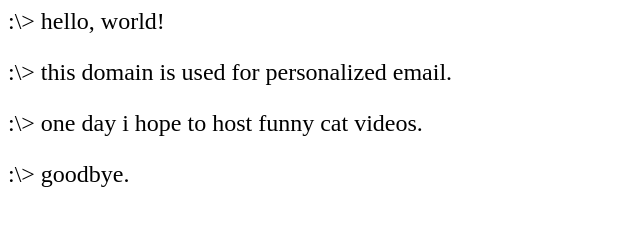
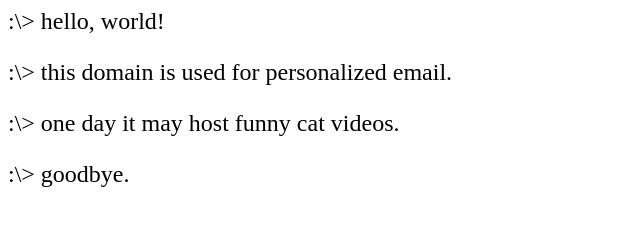
Before and after one commit to haltncatchfire/haltncatchfire.github.io, a plain HTML site: page index.html in a window 1280 px wide. Shown: the whole page, without its empty margins (0-640 px from the left). Drawn offline with Linux system fonts and the light colour scheme.

Commit message:
Update index.html

```diff
--- a/index.html
+++ b/index.html
@@ -5,7 +5,7 @@
 <body>
   <p>:\> hello, world!</p>
   <p>:\> this domain is used for personalized email.</p>
-  <p>:\> one day i hope to host funny cat videos.</p>
+  <p>:\> one day it may host funny cat videos.</p>
   <p>:\> goodbye.</p>
 </body>
 </html>
```
